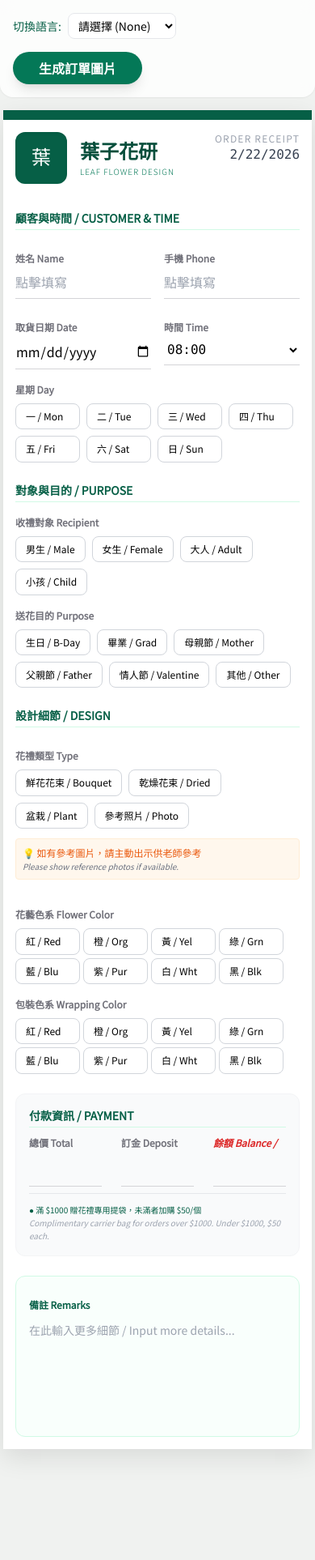
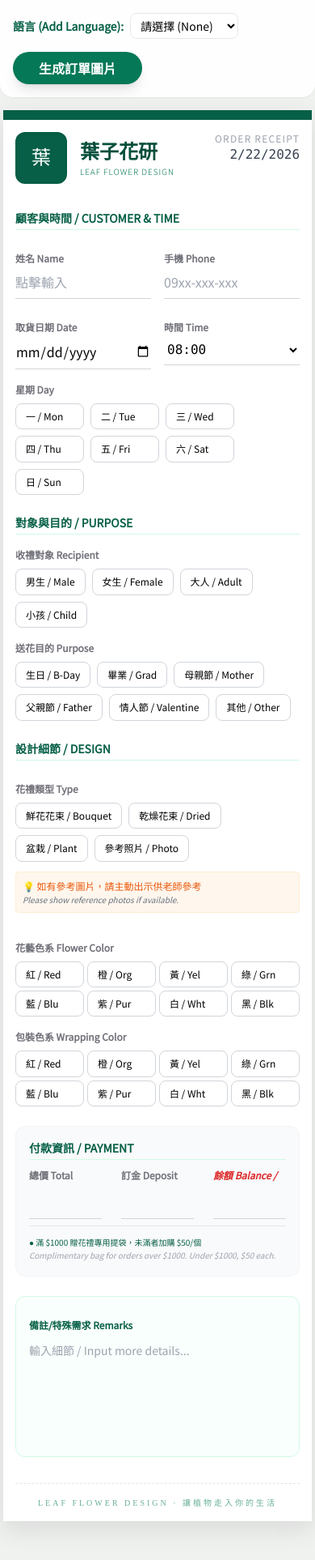
Before and after one commit to tsallyfish/leaf-flower, a plain HTML site: page index.html in a window 390 px wide. Shown: the whole page at 81% size. Before the commit the page ends 1844 px from the top, so only its background shows below. Drawn offline with nearby package versions, Linux system fonts and the light colour scheme.

Commit message:
Add files via upload

```diff
--- a/index.html
+++ b/index.html
@@ -2,36 +2,48 @@
 <html lang="zh-TW">
 <head>
     <meta charset="UTF-8">
-    <meta name="viewport" content="width=device-width, initial-scale=1.0">
+    <meta name="viewport" content="width=device-width, initial-scale=1.0, maximum-scale=1.0, user-scalable=no">
     <title>葉子花研 Leaf Flower Design | 訂單系統</title>
+
+    <link rel="apple-touch-icon" href="icon.png">
+    <meta name="apple-mobile-web-app-capable" content="yes">
+    <meta name="apple-mobile-web-app-status-bar-style" content="black-translucent">
+    <meta name="apple-mobile-web-app-title" content="葉子花研">
+
     <script src="https://cdn.tailwindcss.com"></script>
     <script src="https://cdnjs.cloudflare.com/ajax/libs/html2canvas/1.4.1/html2canvas.min.js"></script>
+
     <style>
         @import url('https://fonts.googleapis.com/css2?family=Noto+Serif+TC:wght@400;700&family=Noto+Sans+TC:wght@300;400&display=swap');
-        body { font-family: 'Noto Sans TC', sans-serif; background-color: #f0f2f0; padding-bottom: 50px; }
+
+        body { font-family: 'Noto Sans TC', sans-serif; background-color: #f0f2f0; padding-bottom: 50px; -webkit-tap-highlight-color: transparent; }
         .serif { font-family: 'Noto Serif TC', serif; }
+
+        /* A4 比例容器 */
         .a4-container {
             width: 210mm; min-height: 297mm; padding: 40px; margin: 20px auto;
             background: white; box-shadow: 0 10px 30px rgba(0,0,0,0.1);
-            display: flex; flex-direction: column;
+            display: flex; flex-direction: column; position: relative;
         }
+
+        /* 標籤按鈕樣式 */
         .tag-btn {
             border: 1px solid #d1d5db; padding: 8px 12px; border-radius: 8px;
             font-size: 0.75rem; transition: all 0.2s; background: white; cursor: pointer;
             display: flex; flex-direction: column; align-items: flex-start; line-height: 1.2;
-            min-width: 80px;
+            min-width: 85px;
         }
         .tag-btn .lang-extra { color: #059669; font-weight: bold; font-size: 0.7rem; }
         .tag-btn.active { background-color: #065f46 !important; color: white !important; border-color: #065f46; }
         .tag-btn.active .lang-extra { color: #a7f3d0 !important; }
 
-        /* 解決文字切掉的核心樣式 */
+        /* 輸入框樣式 */
         .input-field {
             border-bottom: 1px solid #d4d4d8; width: 100%; padding: 8px 0;
-            outline: none; background: transparent; font-size: 1rem;
-            line-height: 1.5;
+            outline: none; background: transparent; font-size: 1rem; line-height: 1.5;
         }
-        /* 截圖專用：將 input 隱藏，顯示為純文字 */
+
+        /* 解決截圖切掉問題的隱藏文字層 */
         .capture-text { display: none; font-size: 1.1rem; font-weight: 500; color: #1a1a1a; padding: 8px 0; border-bottom: 1px solid transparent; }
         .is-capturing .input-field { display: none; }
         .is-capturing .capture-text { display: block; }
@@ -40,15 +52,19 @@
         .lang-label { font-size: 0.75rem; color: #71717a; margin-top: 10px; display: block; font-weight: bold; }
         .extra-lang { color: #059669; }
         .hint-text { font-size: 0.75rem; color: #ea580c; margin-top: 4px; font-weight: 500; }
-        @media (max-width: 768px) { .a4-container { width: 98%; padding: 15px; margin: 5px auto; } }
+
+        @media (max-width: 768px) {
+            .a4-container { width: 98%; padding: 15px; margin: 5px auto; min-height: auto; }
+            .no-print { position: static; width: 100%; }
+        }
     </style>
 </head>
 <body>
 
-    <div class="max-w-4xl mx-auto mb-4 flex flex-wrap gap-4 items-center justify-between bg-white/80 backdrop-blur p-4 rounded-b-2xl shadow-sm sticky top-0 z-10 no-print">
+    <div class="max-w-4xl mx-auto mb-4 flex flex-wrap gap-4 items-center justify-between bg-white/90 backdrop-blur p-4 rounded-b-2xl shadow-sm sticky top-0 z-50 no-print">
         <div class="flex gap-2 items-center">
-            <span class="text-sm font-medium text-emerald-800 font-bold">切換語言:</span>
-            <select id="lang-selector" class="border rounded-lg px-2 py-1 text-sm bg-white">
+            <span class="text-sm font-bold text-emerald-800">語言 (Add Language):</span>
+            <select id="lang-selector" class="border rounded-lg px-2 py-1 text-sm bg-white outline-none">
                 <option value="">請選擇 (None)</option>
                 <option value="jp">日本語 (JP)</option>
                 <option value="kr">한국어 (KR)</option>
@@ -62,6 +78,7 @@
     </div>
 
     <div id="capture-area" class="a4-container border-t-[12px] border-emerald-800">
+
         <div class="flex justify-between items-start mb-8">
             <div class="flex items-center gap-4">
                 <div class="w-16 h-16 bg-emerald-800 rounded-xl flex items-center justify-center text-white serif text-2xl shadow-inner">葉</div>
@@ -82,16 +99,15 @@
                 <div class="grid grid-cols-2 gap-4">
                     <div class="input-wrapper">
                         <label class="lang-label">姓名 Name <span class="extra-lang" data-key="name"></span></label>
-                        <input type="text" class="input-field" placeholder="點擊填寫">
+                        <input type="text" class="input-field" placeholder="點擊輸入">
                         <div class="capture-text"></div>
                     </div>
                     <div class="input-wrapper">
                         <label class="lang-label">手機 Phone <span class="extra-lang" data-key="phone"></span></label>
-                        <input type="tel" class="input-field" placeholder="點擊填寫">
+                        <input type="tel" class="input-field" placeholder="09xx-xxx-xxx">
                         <div class="capture-text"></div>
                     </div>
                 </div>
-
                 <div class="grid grid-cols-2 gap-4">
                     <div class="input-wrapper">
                         <label class="lang-label">取貨日期 Date <span class="extra-lang" data-key="date"></span></label>
@@ -104,9 +120,8 @@
                         <div class="capture-text"></div>
                     </div>
                 </div>
-
                 <div>
-                    <label class="lang-label">星期 Day <span class="extra-lang" data-key="day"></span></label>
+                    <label class="lang-label">星期 Day <span class="extra-lang" data-key="day_label"></span></label>
                     <div class="flex flex-wrap gap-2 mt-2" id="day-tags"></div>
                 </div>
             </section>
@@ -170,7 +185,7 @@
                 <div class="pt-3 border-t border-gray-200 mt-2">
                     <div class="text-[10px] leading-relaxed text-emerald-800 font-medium">
                         <div>● 滿 $1000 贈花禮專用提袋，未滿者加購 $50/個</div>
-                        <div class="text-gray-400 italic">Complimentary carrier bag for orders over $1000. Under $1000, $50 each.</div>
+                        <div class="text-gray-400 italic">Complimentary bag for orders over $1000. Under $1000, $50 each.</div>
                         <div class="extra-lang italic" data-key="hint_bag"></div>
                     </div>
                 </div>
@@ -178,13 +193,18 @@
         </div>
 
         <div class="mt-6 p-4 bg-emerald-50/30 rounded-xl border border-emerald-100 flex-grow input-wrapper">
-            <label class="lang-label font-bold text-emerald-800 mb-1">備註 Remarks <span class="extra-lang" data-key="note"></span></label>
-            <textarea class="w-full bg-transparent border-none outline-none h-32 resize-none text-sm input-field" placeholder="在此輸入更多細節 / Input more details..."></textarea>
+            <label class="lang-label font-bold text-emerald-800 mb-1">備註/特殊需求 Remarks <span class="extra-lang" data-key="note"></span></label>
+            <textarea class="w-full bg-transparent border-none outline-none h-32 resize-none text-sm input-field" placeholder="輸入細節 / Input more details..."></textarea>
             <div class="capture-text whitespace-pre-wrap"></div>
         </div>
+
+        <footer class="mt-8 text-center border-t border-dashed pt-4">
+            <p class="text-[10px] text-emerald-700/60 serif tracking-[0.3em]">LEAF FLOWER DESIGN · 讓植物走入你的生活</p>
+        </footer>
     </div>
 
     <script>
+        // --- 翻譯與標籤數據 ---
         const config = {
             day: [{zh:'一',en:'Mon',jp:'月',kr:'월',vn:'Thứ 2',th:'จันทร์'},{zh:'二',en:'Tue',jp:'火',kr:'화',vn:'Thứ 3',th:'อังคาร'},{zh:'三',en:'Wed',jp:'水',kr:'수',vn:'Thứ 4',th:'พุธ'},{zh:'四',en:'Thu',jp:'木',kr:'목',vn:'Thứ 5',th:'พฤหัส'},{zh:'五',en:'Fri',jp:'金',kr:'금',vn:'Thứ 6',th:'ศุกร์'},{zh:'六',en:'Sat',jp:'土',kr:'토',vn:'Thứ 7',th:'เสาร์'},{zh:'日',en:'Sun',jp:'日',kr:'일',vn:'CN',th:'อาทิตย์'}],
             target: [{zh:'男生',en:'Male',jp:'男性',kr:'남성',vn:'Nam',th:'ผู้ชาย'},{zh:'女生',en:'Female',jp:'女性',kr:'여성',vn:'Nữ',th:'ผู้หญิง'},{zh:'大人',en:'Adult',jp:'大人',kr:'성인',vn:'Người lớn',th:'ผู้ใหญ่'},{zh:'小孩',en:'Child',jp:'子供',kr:'아이',vn:'Trẻ em',th:'เด็ก'}],
@@ -194,12 +214,13 @@
         };
 
         const translations = {
-            jp: { name: "/ 氏名", phone: "/ 電話", date: "/ 日付", time: "/ 時間", day: "/ 曜日", target_label: "/ 対象", purpose_label: "/ 目的", type_label: "/ 種類", fcolor_label: "/ 花色", wcolor_label: "/ 包装色", note: "/ 備考", balance: "残高", hint_photo: "参考画像がある場合は、提示してください。", hint_bag: "1000元以上お買い上げで専用バッグをプレゼント。" },
-            kr: { name: "/ 이름", phone: "/ 전화", date: "/ 날짜", time: "/ 시간", day: "/ 요일", target_label: "/ 대상", purpose_label: "/ 목적", type_label: "/ 유형", fcolor_label: "/ 꽃색", wcolor_label: "/ 포장색", note: "/ 메모", balance: "잔액", hint_photo: "참고 사진이 있으면 선생님께 보여주세요.", hint_bag: "1000원 이상 구매 시 전용 쇼핑백 증정." },
-            vn: { name: "/ Họ tên", phone: "/ SĐT", date: "/ Ngày", time: "/ Giờ", day: "/ Thứ", target_label: "/ Đối tượng", purpose_label: "/ Mục đích", type_label: "/ Loại", fcolor_label: "/ Màu hoa", wcolor_label: "/ Màu giấy", note: "/ Ghi chú", balance: "Số dư", hint_photo: "Vui lòng cho giáo viên xem ảnh tham khảo.", hint_bag: "Đơn hàng trên $1000 tặng túi đựng hoa." },
-            th: { name: "/ ชื่อ", phone: "/ โทร", date: "/ วันที่", time: "/ เวลา", day: "/ วัน", target_label: "/ ผู้รับ", purpose_label: "/ วัตถุประสงค์", type_label: "/ ประเภท", fcolor_label: "/ สีดอกไม้", wcolor_label: "/ สีห่อ", note: "/ หมายเหตุ", balance: "ยอดคงเหลือ", hint_photo: "หากมีรูปภาพอ้างอิง โปรดแสดงให้ครูดู", hint_bag: "ยอดซื้อครบ $1000 ฟรีถุงใส่ดอกไม้" }
+            jp: { name: "/ 氏名", phone: "/ 電話", date: "/ 日付", time: "/ 時間", day_label: "/ 曜日", target_label: "/ 対象", purpose_label: "/ 目的", type_label: "/ 種類", fcolor_label: "/ 花色", wcolor_label: "/ 包装色", note: "/ 備考", balance: "残高", hint_photo: "参考画像がある場合は、提示してください。", hint_bag: "1000元以上お買い上げで専用バッグをプレゼント。" },
+            kr: { name: "/ 이름", phone: "/ 전화", date: "/ 날짜", time: "/ 시간", day_label: "/ 요일", target_label: "/ 대상", purpose_label: "/ 목적", type_label: "/ 유형", fcolor_label: "/ 꽃색", wcolor_label: "/ 포장색", note: "/ 메모", balance: "잔액", hint_photo: "참고 사진이 있으면 선생님께 보여주세요.", hint_bag: "1000원 이상 구매 시 전용 쇼핑백 증정." },
+            vn: { name: "/ Họ tên", phone: "/ SĐT", date: "/ Ngày", time: "/ Giờ", day_label: "/ Thứ", target_label: "/ Đối tượng", purpose_label: "/ Mục đích", type_label: "/ Loại", fcolor_label: "/ Màu hoa", wcolor_label: "/ Màu giấy", note: "/ Ghi chú", balance: "Số dư", hint_photo: "Vui lòng cho giáo viên xem ảnh tham khảo.", hint_bag: "Đơn hàng trên $1000 tặng túi đựng hoa." },
+            th: { name: "/ ชื่อ", phone: "/ โทร", date: "/ วันที่", time: "/ เวลา", day_label: "/ วัน", target_label: "/ ผู้รับ", purpose_label: "/ วัตถุประสงค์", type_label: "/ ประเภท", fcolor_label: "/ สีดอกไม้", wcolor_label: "/ สีห่อ", note: "/ หมายเหตุ", balance: "ยอดคงเหลือ", hint_photo: "หากมีรูปภาพอ้างอิง โปรดแสดงให้ครูดู", hint_bag: "ยอดซื้อครบ $1000 ฟรีถุงใส่ดอกไม้" }
         };
 
+        // --- 初始化功能 ---
         function initTags(lang = "") {
             renderSection('day-tags', config.day, lang, 'day');
             renderSection('target-tags', config.target, lang, 'target');
@@ -230,6 +251,7 @@
             });
         }
 
+        // --- 事件監聽 ---
         document.getElementById('lang-selector').addEventListener('change', (e) => {
             const lang = e.target.value;
             initTags(lang);
@@ -239,6 +261,7 @@
             });
         });
 
+        // 初始化時間下拉 (08:00 - 20:00)
         const timeSelect = document.getElementById('time-select');
         for (let h = 8; h <= 20; h++) {
             ['00', '30'].forEach(m => {
@@ -254,10 +277,14 @@
             document.getElementById('price-balance').value = `$ ${total - deposit}`;
         }
 
+        // --- 生成圖片核心 ---
         async function generateImage() {
             const area = document.getElementById('capture-area');
+            const btn = event.target;
+            btn.innerText = "正在處理...";
+            btn.disabled = true;
 
-            // 截圖前：同步文字到 capture-text 區塊
+            // 1. 同步輸入框內容到隱藏文字層
             document.querySelectorAll('.input-wrapper').forEach(wrapper => {
                 const input = wrapper.querySelector('.input-field');
                 const textDiv = wrapper.querySelector('.capture-text');
@@ -266,27 +293,30 @@
                 }
             });
 
-            // 進入截圖模式 (隱藏 input，顯示文字)
+            // 2. 切換為截圖顯示模式
             area.classList.add('is-capturing');
 
             try {
                 const canvas = await html2canvas(area, {
-                    scale: 3, // 提高清晰度
+                    scale: 3,
                     backgroundColor: "#ffffff",
-                    useCORS: true,
-                    logging: false
+                    useCORS: true
                 });
 
                 const link = document.createElement('a');
-                link.download = `LeafFlower-${Date.now()}.png`;
+                link.download = `LeafFlower-Order-${Date.now()}.png`;
                 link.href = canvas.toDataURL("image/png");
                 link.click();
+            } catch(e) {
+                alert("圖片生成失敗，請檢查網路連線。");
             } finally {
-                // 恢復編輯模式
                 area.classList.remove('is-capturing');
+                btn.innerText = "生成訂單圖片";
+                btn.disabled = false;
             }
         }
 
+        // 初始化
         document.getElementById('display-date').innerText = new Date().toLocaleDateString();
         initTags();
     </script>
```
Also changed, not shown: icon.png (added).
